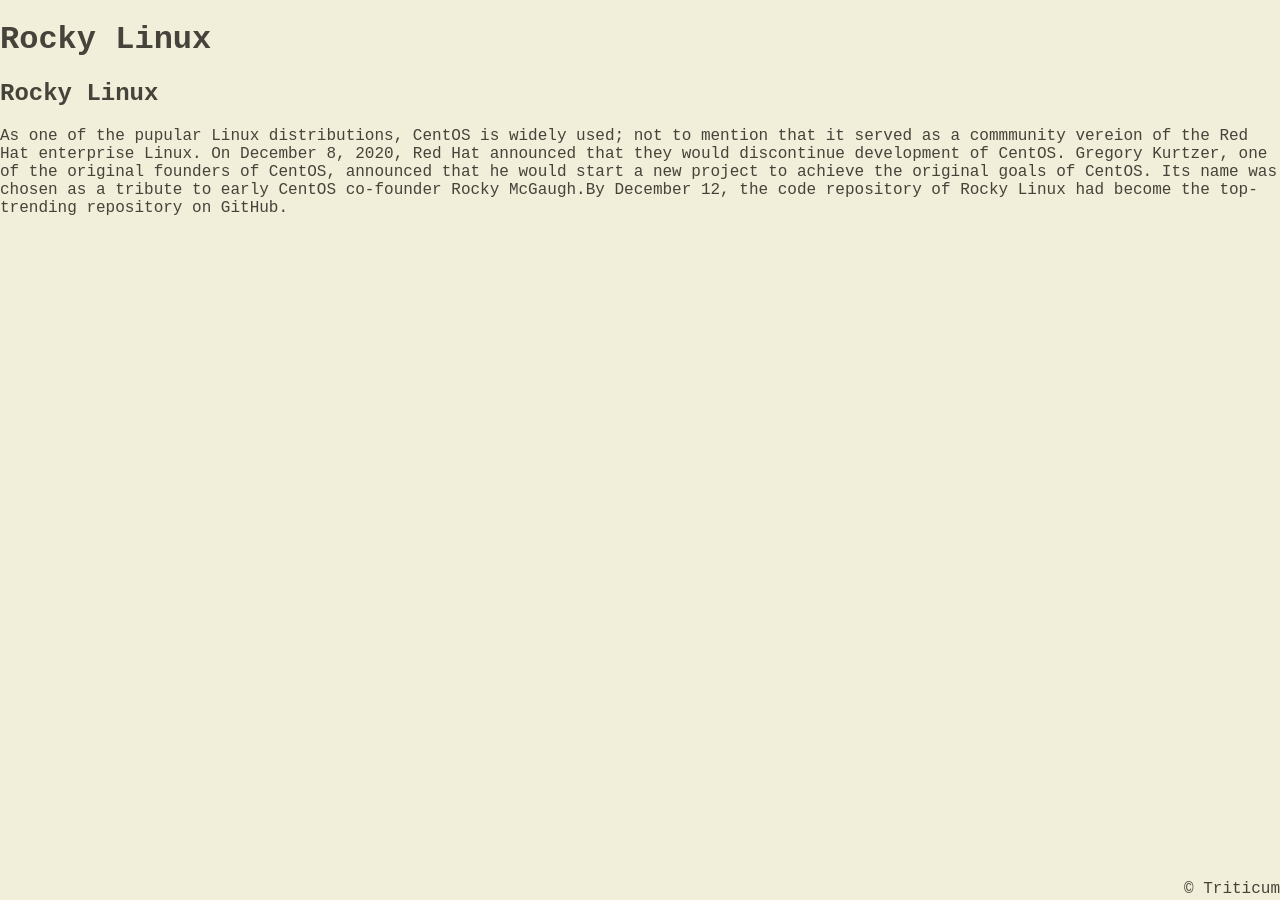
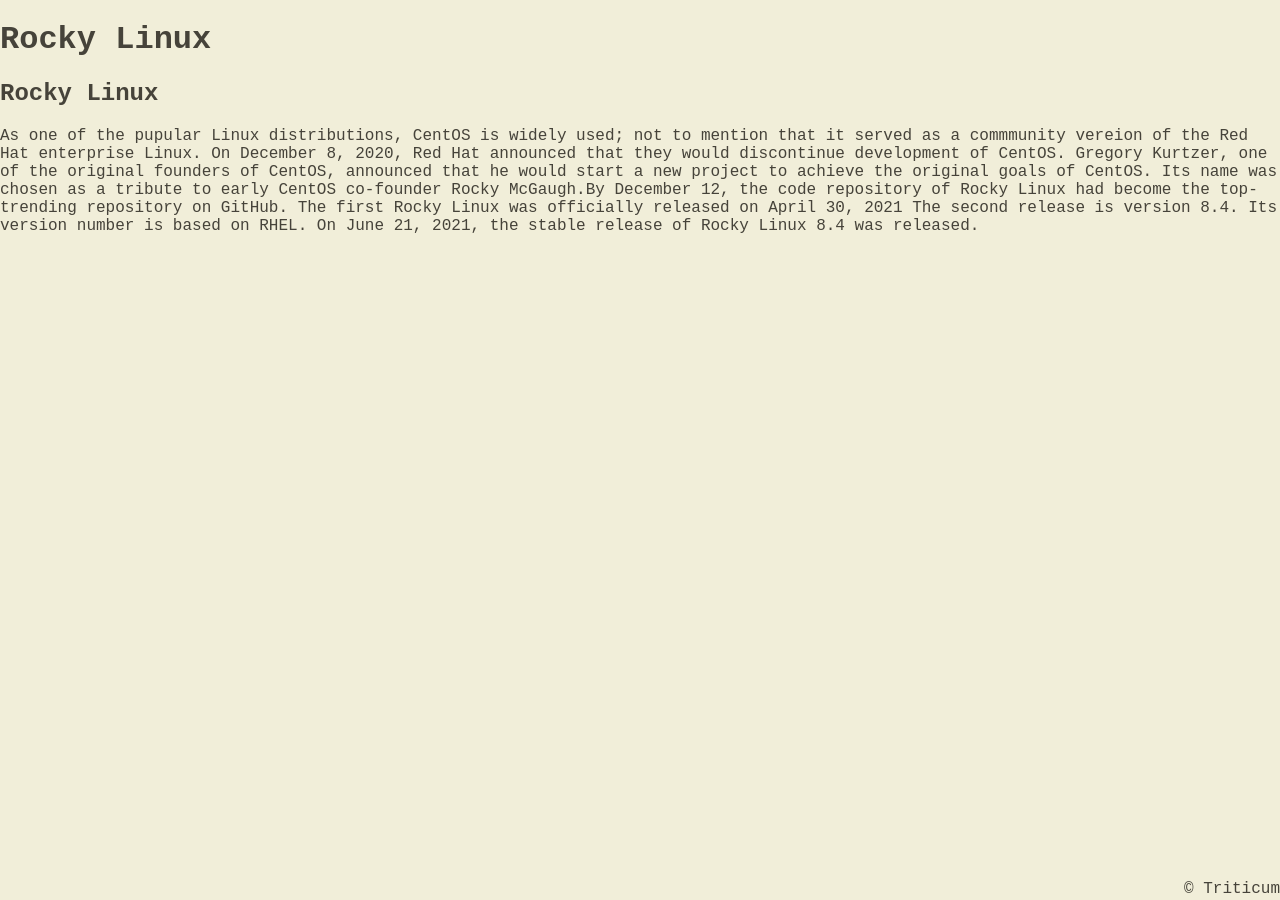
Before and after one commit to Triticum01/Triticum01.github.io, a Jekyll site: the page built from _posts/2023-01-05-Rocky-Linux.md, in a window 1280 px wide. Built offline with Jekyll 4.4.1, drawn with Linux system fonts in a browser that asks for light colours; nearby versions of some CDN libraries.

Commit message:
Update 2023-01-05-Rocky-Linux.md

```diff
--- a/_posts/2023-01-05-Rocky-Linux.md
+++ b/_posts/2023-01-05-Rocky-Linux.md
@@ -10,3 +10,4 @@
 ## Rocky Linux
 
 As one of the pupular Linux distributions, CentOS is widely used; not to mention that it served as a commmunity vereion of the Red Hat enterprise Linux. On December 8, 2020, Red Hat announced that they would discontinue development of CentOS. Gregory Kurtzer, one of the original founders of CentOS, announced that he would start a new project to achieve the original goals of CentOS. Its name was chosen as a tribute to early CentOS co-founder Rocky McGaugh.By December 12, the code repository of Rocky Linux had become the top-trending repository on GitHub.
+The first Rocky Linux was officially released on April 30, 2021 The second release is version 8.4. Its version number is based on RHEL. On June 21, 2021, the stable release of Rocky Linux 8.4 was released.
```
